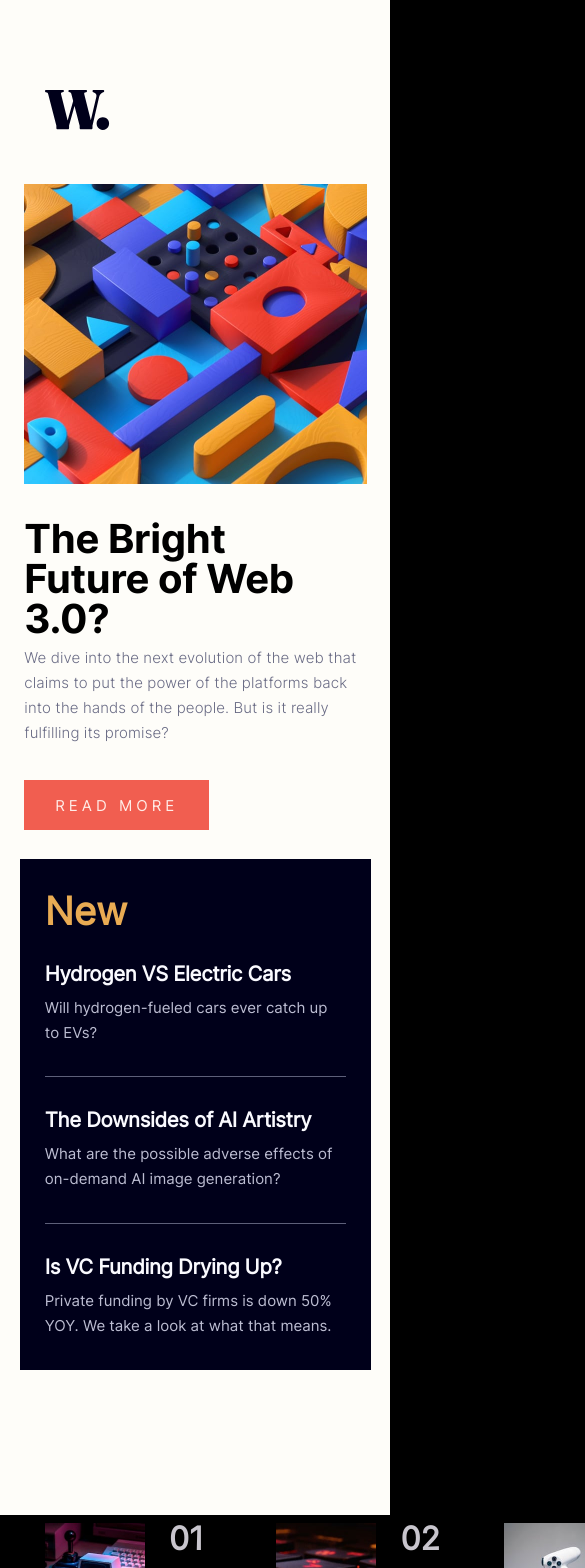
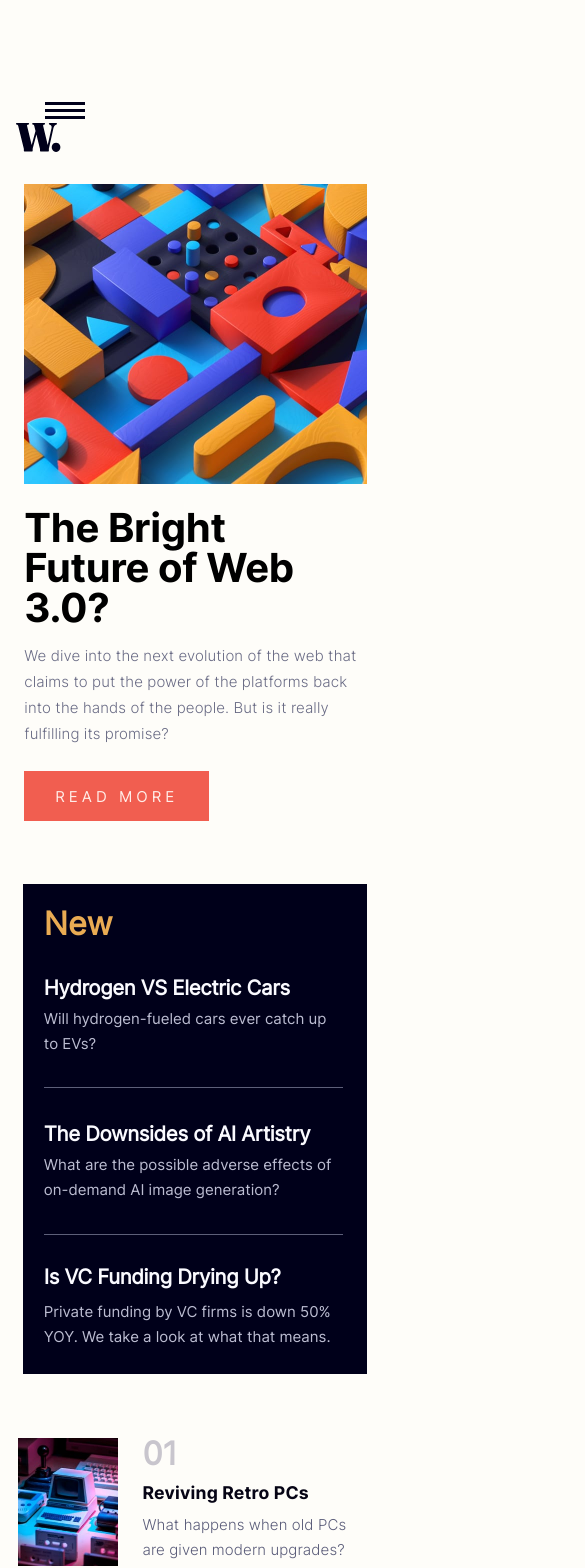
Before and after one commit to ifaronti/News-Homepage, a React (Create React App) app in the folder New-Homepage/: page / in a window 390 px wide. Shown: the top 1568 px of the page, 585 px wide, since content can reach past the window. Built offline with nearby package versions, Linux system fonts and the light colour scheme; the HTML template or start-up script is replaced by a standard one.

Commit message:
Mobile menu styling

```diff
--- a/New-Homepage/src/components/Navbar.js
+++ b/New-Homepage/src/components/Navbar.js
@@ -1,7 +1,10 @@
+import { useState } from "react"
+
 export default function Navbar(){
+    let [showMenu, setShowMenu] = useState(false)
     return(
         <nav>
-            <img src={`${process.env.PUBLIC_URL}/assets/images/logo.svg`} alt="" />
+            <img className="logo" src={`${process.env.PUBLIC_URL}/assets/images/logo.svg`} alt="" />
             <ul>
                 <li>Home</li>
                 <li>New</li>
@@ -9,6 +12,7 @@ export default function Navbar(){
                 <li>Trending</li>
                 <li>Categories</li>
             </ul>
+            <img src={`${process.env.PUBLIC_URL}/assets/images/${showMenu ? 'icon-menu-close.svg':'icon-menu.svg'}`} alt="" />
         </nav>
     )
 }
--- a/New-Homepage/src/components/Topleft.js
+++ b/New-Homepage/src/components/Topleft.js
@@ -47,7 +47,7 @@ return(
                 </div>
 
                 <div className="top-right-description">
-                    <h3 className="head">Is VC Funding Drying Up?</h3>
+                    <h3 className="head last-desc">Is VC Funding Drying Up?</h3>
                     <p className="description">Private funding by VC firms is down 50% YOY.
                         We take a look at what that means.
                     </p>
--- a/New-Homepage/src/index.css
+++ b/New-Homepage/src/index.css
@@ -133,6 +133,8 @@ h1{
        display: flex;
        justify-content: center;
        align-items: center;
+       background-color: #FEFDF9;
+       overflow-x: hidden;
     }
 
     .app{
@@ -144,6 +146,7 @@ h1{
         justify-content: center;
         flex-direction: column;
         align-items: center;
+        overflow-x: hidden;
     }
 
     nav{
@@ -154,6 +157,14 @@ h1{
         width: 76.98%;
         align-items: center;
         justify-content: space-between;
+    }
+
+    .logo{
+        position: absolute;
+        height: 1.8rem;
+        width: 2.8rem;
+        left: -1.8rem;
+        top: 3rem;
     }
 
     ul{
@@ -208,18 +219,19 @@ h1{
         width: 320px;
         line-height: 40px;
         letter-spacing: -.3px;
+        margin-top: 1.5rem;
     }
 
     .left-description{
         font-size: 15px;
         font-family: 'Inter Light';
         width: 335px;
-        line-height: 24.79px;
+        line-height: 26px;
         color:  hsl(236, 15%, 41%);
         font-weight: 300;
         opacity: 0.9;
         letter-spacing: .1px;
-        margin-top: -5rem;
+        margin-top: -4.5rem;
     }
 
     .more{
@@ -228,7 +240,7 @@ h1{
         background-color: hsl(5, 85%, 63%);
         border: none;
         position: relative;
-        top: 19.5px;
+        top: 9px;
         font-family: 'Inter Regular';
         font-size: 15px;
         color: #FFEDE8;
@@ -302,6 +314,72 @@ h2{
     top: 2px;
 }
 
+@media only screen and (min-width:320px) and (max-width:860px){
+    .top-right{
+        display: flex;
+        justify-content: center;
+        position: relative;
+        top: 1.5rem;
+        height: 490px;
+        width: 344px;
+        background-color: hsl(240, 100%, 5%);
+    }
+
+    .top-right-contents{
+        position: relative;
+        display: flex;
+        justify-content: center;
+        flex-direction: column;
+        gap: 0;
+        margin-left: 1.3rem;
+
+
+    }
+
+    h2{
+        font-size: 2rem;
+        color: hsl(35, 77%, 62%);
+        font-family: 'Inter Regular';
+        position: relative;
+        top: -5px;
+    }
+
+    .top-right-description{
+        display: flex;
+        flex-direction: column;
+        justify-content: center;
+        align-items: flex-start;
+        position: relative;
+        top: -2.2rem;
+    }
+
+    .head{
+        color: #FAFAFF;
+        font-family: 'Inter Regular';
+        font-size: 1.27rem;
+        font-weight: 700;
+        position: relative;
+        top: 15px;
+        letter-spacing: -.3px;
+    }
+
+    .description{
+        font-family: 'Inter Regular';
+        color: #BCBDD2;
+        font-weight: 100;
+        font-size: 15px;
+        width: 92%;
+        position: relative;
+        top: -.9rem;
+        line-height: 25px;
+    }
+
+    .last-desc{
+        position: relative;
+        top: 11px;
+    }
+}
+
 /* ******************************** Bottom part *******************8****/
 
 .bottom-wrap{
@@ -356,3 +434,21 @@ h2{
     top: -1.5rem;
     letter-spacing: .1px;
 }
+
+@media only screen and (min-width:320px) and (max-width:860px){
+    .bottom-wrap{
+        flex-direction: column;
+        align-content: center;
+        top: 17rem;
+        margin-left: -3.3rem;
+        gap: 1px;
+    }
+
+    .headline-card{
+        margin-bottom: -5px;
+    }
+
+    .headline-details{
+        padding-right: 7px;
+    }
+}
```
Also changed, not shown: New-Homepage/public/assets/images/icon-menu-close.svg (added), New-Homepage/public/assets/images/icon-menu.svg (added).
